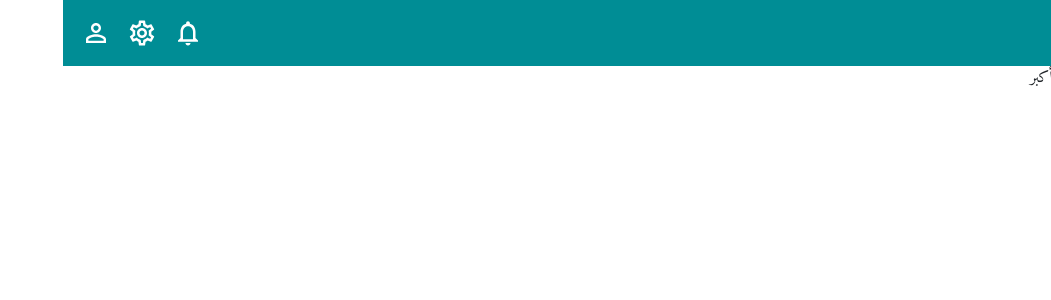
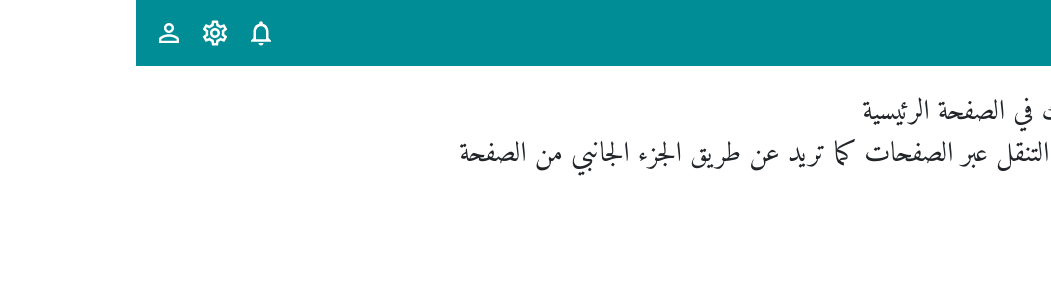
Before and after one commit to BahaaDagher/DashBoard-with-React, a React (Create React App) app: page / in a window 1280 px wide. Shown: the top 300 px of the page, without its empty margins (229-1280 px from the left). Built offline with nearby package versions, Linux system fonts and the light colour scheme.

Commit message:
some styles

```diff
--- a/src/App.js
+++ b/src/App.js
@@ -5,6 +5,7 @@ import  Sidebar  from './scenes/global/Sidebar';
 import Topbar from './scenes/global/Topbar'
 import  Dashboard  from "./scenes/dashboard/Dashboard"
 import { Route, Routes } from 'react-router-dom';
+import { Box } from "@mui/material";
 function App() {
   return (
     <>
@@ -12,9 +13,11 @@ function App() {
         <Sidebar />
         <main className='content'>
           <Topbar />
-          <Routes>
-            <Route path="/" element={<Dashboard />} />
-          </Routes>
+          <Box padding="20px">
+            <Routes>
+              <Route path="/" element={<Dashboard />} />
+            </Routes>
+          </Box>
         </main>
       </div>
     </>
--- a/src/scenes/dashboard/Dashboard.jsx
+++ b/src/scenes/dashboard/Dashboard.jsx
@@ -1,8 +1,12 @@
+import { Box } from '@mui/material'
 import React from 'react'
 
 const Dashboard = () => {
   return (
-    <div>الله أكبر </div>
+    <Box padding= "10px">
+      <h3>اهلا بك في الصفحة الرئيسية </h3>
+      <h3>يمكنك التنقل عبر الصفحات كما تريد عن طريق الجزء الجانبي من الصفحة </h3>
+    </Box>
   )
 }
 
```
Also changed, not shown: src/scenes/global/Sidebar.jsx (+1 -6 lines).
